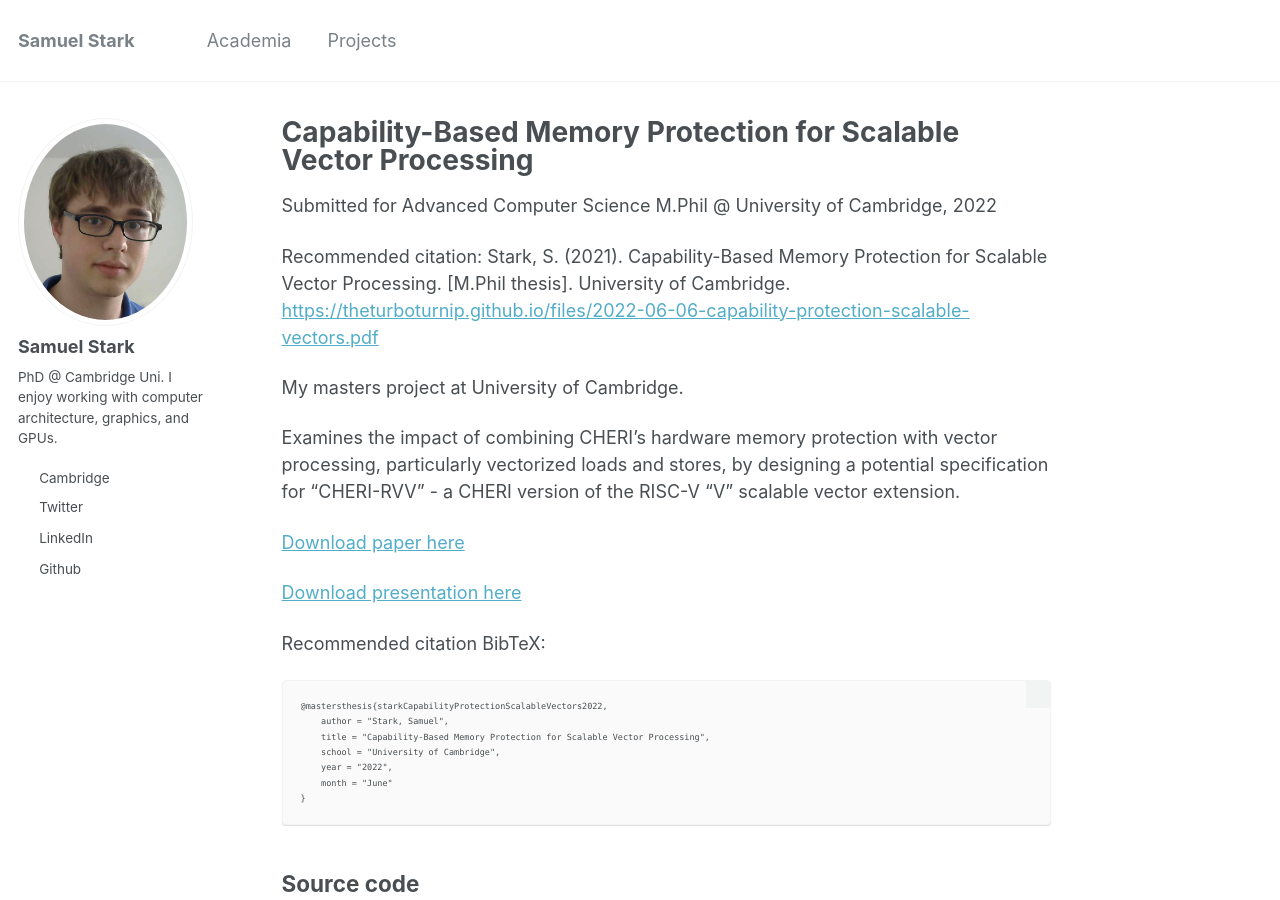
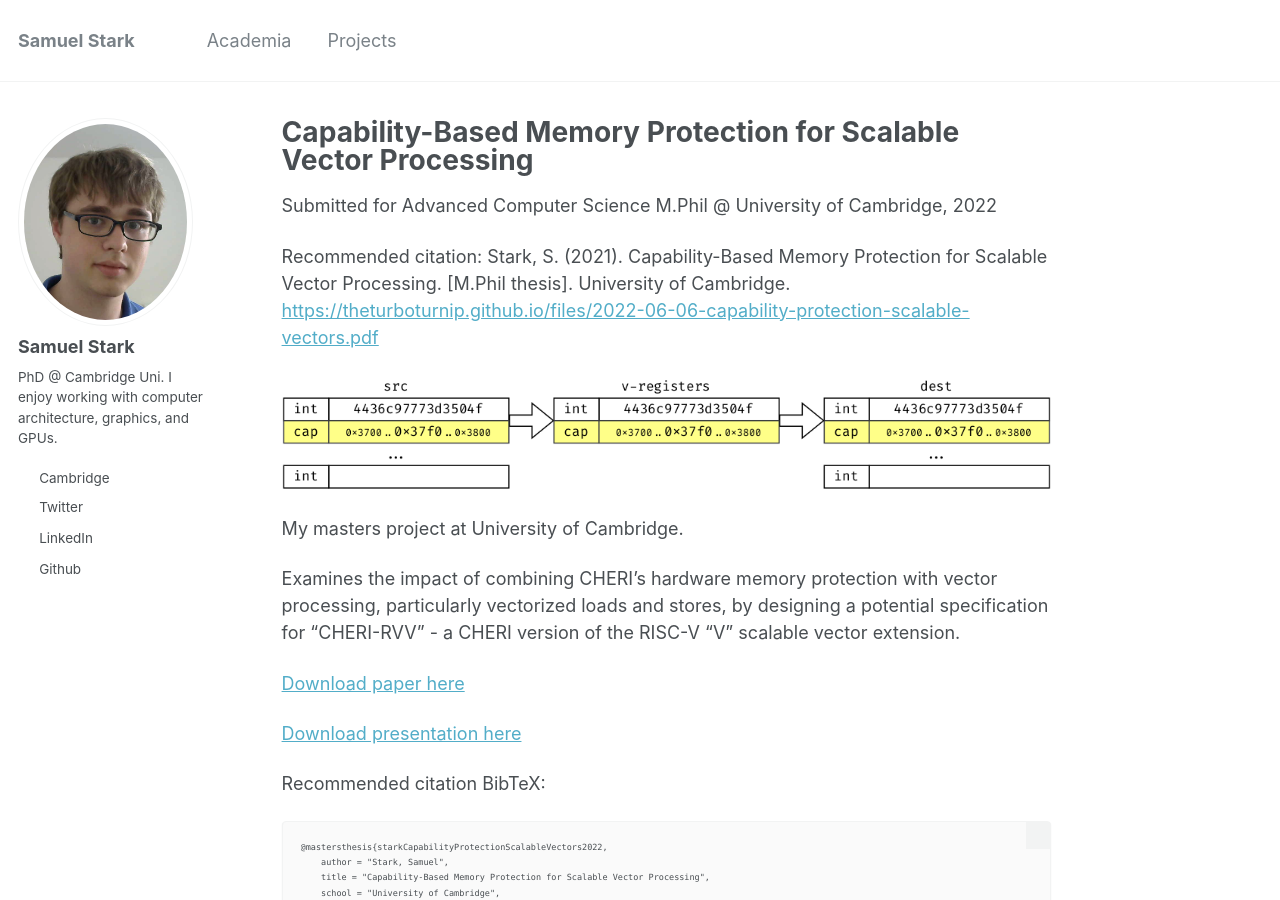
Before and after one commit to theturboturnip/theturboturnip.github.io, a Jekyll site: the page built from _publications/2022-06-06-capability-protection-scalable-vectors.md, in a window 1280 px wide and 900 px high. Built offline with Jekyll 4.4.1, drawn with Linux system fonts in a browser that asks for light colours; an icon font too large for the unit is left out; a script bundle is joined from its source files by our own code; library files that are not in the unit come from our copies.

Commit message:
Add header for MPhil

```diff
--- a/_publications/2022-06-06-capability-protection-scalable-vectors.md
+++ b/_publications/2022-06-06-capability-protection-scalable-vectors.md
@@ -2,6 +2,8 @@
 title: "Capability-Based Memory Protection for Scalable Vector Processing"
 collection: publications
 permalink: /publication/2022-06-06-capability-protection-scalable-vectors
+header:
+    teaser: "2022-06-06-capability-protection-header-small.png"
 excerpt: "On applying CHERI-based memory protection to vector processors, particularly scalable vector models e.g. Arm SVE and RISC-V &quot;V&quot;."
 date: 2022-06-06
 paperurl: 'https://theturboturnip.github.io/files/2022-06-06-capability-protection-scalable-vectors.pdf'
@@ -9,7 +11,7 @@ citation: 'Stark, S. (2021). Capability-Based Memory Protection for Scalable Vec
 course: 'Advanced Computer Science M.Phil @ University of Cambridge'
 ---
 
-<!-- <img src='/images/2021-05-fluid-dynamics-header.png'><br/> -->
+<img src='/images/2022-06-06-capability-protection-header-small.png'><br/>
 
 My masters project at University of Cambridge.
 
```
Also changed, not shown: images/2022-06-06-capability-protection-header-small.png (added).
